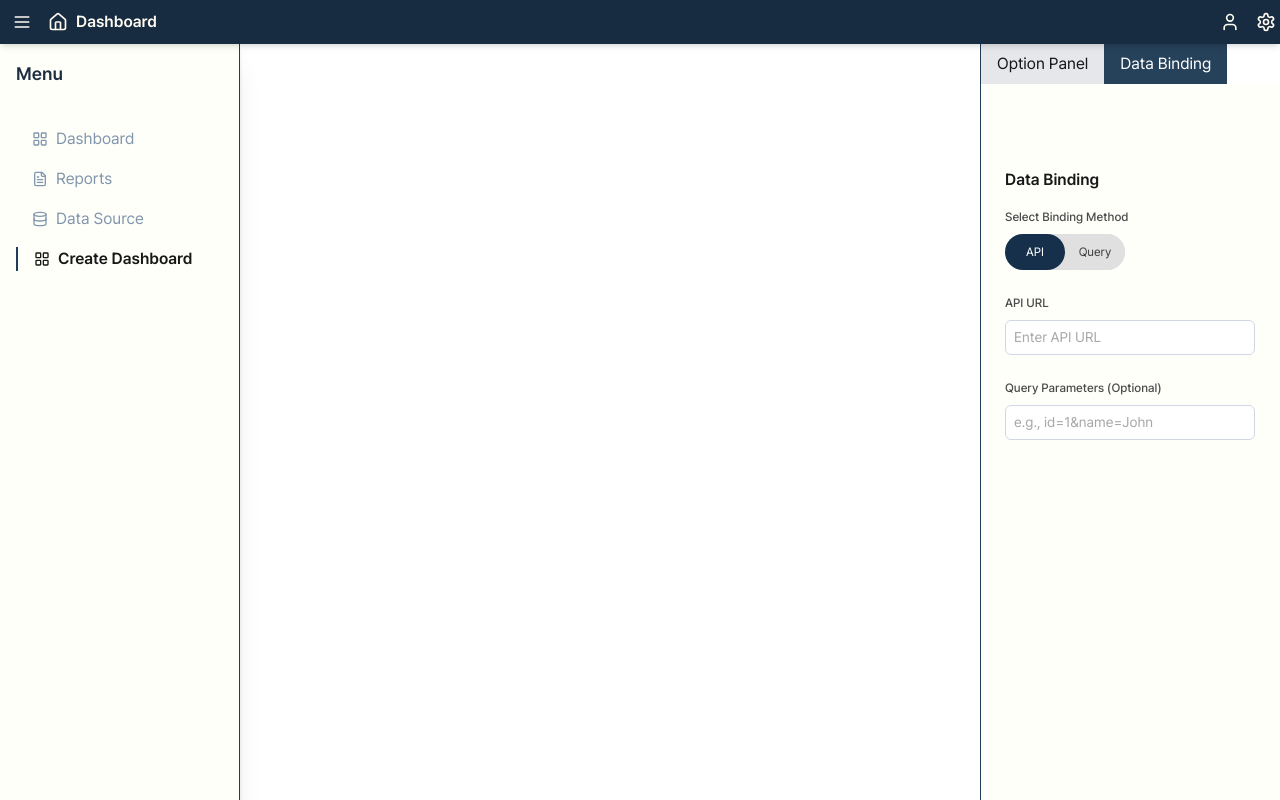
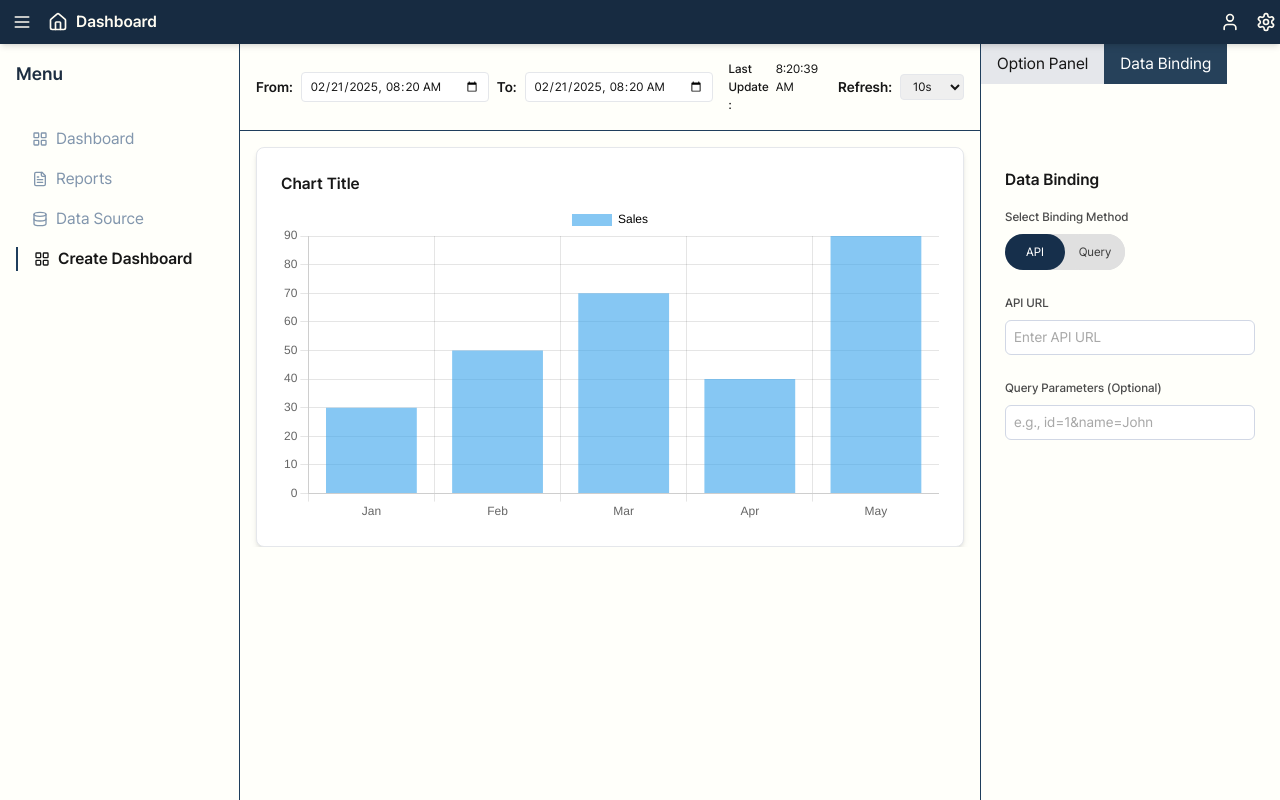
Before and after one commit to m0oMoo/monitoring_client, a Next.js app: page /d in a window 1280 px wide. Built offline with nearby package versions, Linux system fonts and the light colour scheme.

Commit message:
feat: Chart option

```diff
--- a/src/app/(connection)/connection/database/page.tsx
+++ b/src/app/(connection)/connection/database/page.tsx
@@ -0,0 +1,5 @@
+const DatabasePage = () => {
+  return <></>;
+};
+
+export default DatabasePage;
--- /dev/null
+++ b/src/app/(monitoring)/d/content/chartSection.tsx
@@ -0,0 +1,132 @@
+import React, { useState, useEffect } from "react";
+import ChartWidget from "@/app/components/dashboard/chartWidget";
+import TimeRangePicker from "@/app/components/picker/timeRangePicker";
+import { useChartOptions } from "@/app/context/chartOptionContext";
+
+const ChartSection = () => {
+  const {
+    chartType,
+    titleText,
+    showLegend,
+    legendPosition,
+    legendColor,
+    tooltipBgColor,
+    zoomMode,
+  } = useChartOptions();
+
+  const [from, setFrom] = useState<string | null>(null);
+  const [to, setTo] = useState<string | null>(null);
+  const [refreshTime, setRefreshTime] = useState<number | "autoType">(10);
+  const [lastUpdated, setLastUpdated] = useState<string | null>(null);
+
+  useEffect(() => {
+    const now = new Date();
+    setFrom(now.toISOString().slice(0, 16));
+    setTo(now.toISOString().slice(0, 16));
+    setLastUpdated(now.toLocaleTimeString());
+  }, []);
+
+  useEffect(() => {
+    if (refreshTime !== "autoType") {
+      const interval = setInterval(() => {
+        setLastUpdated(new Date().toLocaleTimeString());
+      }, refreshTime * 1000);
+
+      return () => clearInterval(interval);
+    }
+  }, [refreshTime]);
+
+  // 차트 데이터
+  const chartData = {
+    labels: ["Jan", "Feb", "Mar", "Apr", "May"],
+    datasets: [
+      {
+        label: "Sales",
+        data: [30, 50, 70, 40, 90],
+        backgroundColor: "rgba(54, 162, 235, 0.6)",
+      },
+    ],
+  };
+
+  // 차트 옵션 (useChartOptions 값 적용)
+  const chartOptions = {
+    responsive: true,
+    maintainAspectRatio: false,
+    plugins: {
+      legend: {
+        display: showLegend,
+        position: legendPosition,
+        labels: {
+          color: legendColor,
+        },
+      },
+      tooltip: {
+        backgroundColor: tooltipBgColor,
+      },
+      zoom: {
+        mode: zoomMode,
+      },
+    },
+  };
+
+  return (
+    <div className="overflow-auto mr-[300px]">
+      {/* Time Range & Refresh Control */}
+      <div
+        className="flex items-center mt-[44px] justify-between bg-transparent
+        border-b border-navy-border border-0.5 mb-4"
+      >
+        <div className="pl-4">
+          <TimeRangePicker
+            from={from}
+            to={to}
+            onChange={(type, value) => {
+              if (type === "from") setFrom(value);
+              if (type === "to") setTo(value);
+            }}
+          />
+        </div>
+        <div className="flex items-center p-4 gap-2">
+          <div className="flex flex-row">
+            <p className="text-sm2 mr-1">Last Update : </p>
+            <p className="text-sm mr-3">{lastUpdated}</p>
+          </div>
+          <label className="text-sm_bold">Refresh:</label>
+          <select
+            value={refreshTime}
+            onChange={(e) =>
+              setRefreshTime(
+                e.target.value === "autoType"
+                  ? "autoType"
+                  : Number(e.target.value)
+              )
+            }
+            className="border py-1 px-2 rounded text-sm1"
+          >
+            <option value="autoType">Auto</option>
+            <option value={5}>5s</option>
+            <option value={10}>10s</option>
+            <option value={15}>15s</option>
+            <option value={30}>30s</option>
+          </select>
+        </div>
+      </div>
+
+      <div className="px-4">
+        {/* Chart Widget */}
+        <div className="border rounded-lg bg-white p-6 shadow-md h-[400px] flex flex-col">
+          <h2 className="text-lg font-semibold mb-2">{titleText}</h2>
+          <div className="flex-1">
+            <ChartWidget
+              type={chartType}
+              data={chartData}
+              options={chartOptions}
+            />
+          </div>
+        </div>
+      </div>
+    </div>
+  );
+};
+
+export default ChartSection;
--- /dev/null
+++ b/src/app/(monitoring)/d/content/rightSection.tsx
@@ -0,0 +1,43 @@
+import React, { useState } from "react";
+import DataBinding from "./dataBinding";
+import OptionPanel from "./optionPannel";
+
+const RightSection = () => {
+  const [activeTab, setActiveTab] = useState<"optionPanel" | "dataBinding">(
+    "dataBinding"
+  );
+
+  return (
+    <div className="fixed top-0 right-0">
+      {/* Tabs for switching */}
+      <div className="flex border-l border-0.5 border-navy-border pt-[44px]">
+        <button
+          onClick={() => setActiveTab("optionPanel")}
+          className={`px-4 py-2 ${
+            activeTab === "optionPanel"
+              ? "bg-navy-btn text-white"
+              : "bg-gray-200"
+          }`}
+        >
+          Option Panel
+        </button>
+        <button
+          onClick={() => setActiveTab("dataBinding")}
+          className={`px-4 py-2 ${
+            activeTab === "dataBinding"
+              ? "bg-navy-btn text-white"
+              : "bg-gray-200 text"
+          }`}
+        >
+          Data Binding
+        </button>
+      </div>
+
+      {/* Content Rendering based on activeTab */}
+      {activeTab === "optionPanel" && <OptionPanel />}
+      {activeTab === "dataBinding" && <DataBinding />}
+    </div>
+  );
+};
+
+export default RightSection;
--- a/src/app/(monitoring)/d/page.tsx
+++ b/src/app/(monitoring)/d/page.tsx
@@ -1,44 +1,18 @@
 "use client";
 
-import React, { useState } from "react";
-import OptionPanel from "./content/optionPannel";
-import DataBinding from "./content/dataBinding";
+import React from "react";
+import RightSection from "./content/rightSection";
+import ChartSection from "./content/chartSection";
+import { ChartOptionsProvider } from "@/app/context/chartOptionContext";
 
 const DashboardDetailPage = () => {
-  const [activeTab, setActiveTab] = useState<"optionPanel" | "dataBinding">(
-    "dataBinding"
-  );
-
   return (
-    <div className="fixed top-0 right-0">
-      {/* Tabs for switching */}
-      <div className="flex border-l border-0.5 border-navy-border pt-[44px]">
-        <button
-          onClick={() => setActiveTab("optionPanel")}
-          className={`px-4 py-2 ${
-            activeTab === "optionPanel"
-              ? "bg-navy-btn text-white"
-              : "bg-gray-200"
-          }`}
-        >
-          Option Panel
-        </button>
-        <button
-          onClick={() => setActiveTab("dataBinding")}
-          className={`px-4 py-2 ${
-            activeTab === "dataBinding"
-              ? "bg-navy-btn text-white"
-              : "bg-gray-200 text"
-          }`}
-        >
-          Data Binding
-        </button>
+    <ChartOptionsProvider>
+      <div className="relative min-h-screen bg-ivory-bg_sub">
+        <ChartSection />
+        <RightSection />
       </div>
-
-      {/* Content Rendering based on activeTab */}
-      {activeTab === "optionPanel" && <OptionPanel />}
-      {activeTab === "dataBinding" && <DataBinding />}
-    </div>
+    </ChartOptionsProvider>
   );
 };
 
--- /dev/null
+++ b/src/app/(monitoring)/dashboard/[id]/page.tsx
@@ -0,0 +1,84 @@
+"use client";
+
+import React, { useEffect, useState } from "react";
+import { useSearchParams } from "next/navigation";
+
+interface Tab {
+  value: string;
+  label: string;
+  description: string;
+  content: string;
+}
+
+const DashboardPage = () => {
+  const idParam = useSearchParams();
+
+  const [id, setId] = useState<string>("");
+
+  useEffect(() => {
+    setId(idParam.get("id") || "");
+  });
+
+  // 예시로 탭 데이터
+  const tabs: Tab[] = [
+    {
+      value: "dashboard1",
+      label: "📊 대시보드 1",
+      description: "This is dashboard 1",
+      content: "Content for Dashboard 1",
+    },
+    {
+      value: "dashboard2",
+      label: "📈 대시보드 2",
+      description: "This is dashboard 2",
+      content: "Content for Dashboard 2",
+    },
+    {
+      value: "dashboard3",
+      label: "🔍 대시보드 3",
+      description: "This is dashboard 3",
+      content: "Content for Dashboard 3",
+    },
+    {
+      value: "dashboard4",
+      label: "📉 대시보드 4",
+      description: "This is dashboard 4",
+      content: "Content for Dashboard 4",
+    },
+    {
+      value: "dashboard5",
+      label: "📑 대시보드 5",
+      description: "This is dashboard 5",
+      content: "Content for Dashboard 5",
+    },
+  ];
+
+  // URL에서 받아온 id로 해당 대시보드 찾기
+  const selectedTab = tabs.find((tab) => tab.value === id);
+
+  if (!selectedTab) {
+    return <div>대시보드를 찾을 수 없습니다.</div>;
+  }
+
+  return (
+    <div className="bg-[#f8f1dc] text-[#19324b] min-h-screen p-6">
+      <header className="flex justify-between items-center">
+        <h1 className="text-3xl font-bold tracking-wide mb-6">
+          {selectedTab.label}
+        </h1>
+      </header>
+
+      <div className="mt-6 p-4 bg-white rounded-lg shadow-md">
+        <h2 className="text-xl font-semibold text-[#19324b]">설명</h2>
+        <p className="text-[#102841] mt-2">{selectedTab.description}</p>
+
+        <h3 className="text-xl font-semibold text-[#19324b] mt-6">
+          대시보드 내용
+        </h3>
+        <p className="text-[#102841] mt-2">{selectedTab.content}</p>
+      </div>
+    </div>
+  );
+};
+
+export default DashboardPage;
```
Also changed, not shown: src/app/(monitoring)/d/content/optionPannel.tsx (+22 -19 lines).
